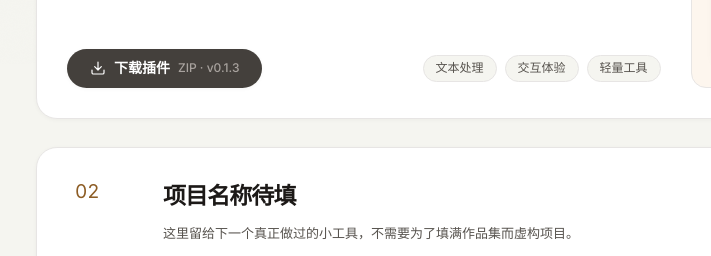
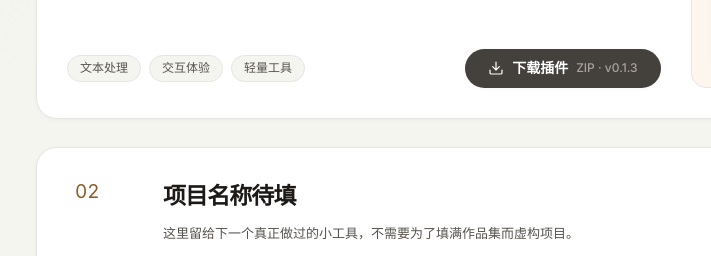
Before and after one commit to HogRush/personal-site, a plain HTML site: page project.html in a window 1280 px wide. Shown: the part 736-992 px from the top of the page, 0-711 px from the left. Drawn offline with Linux system fonts and the light colour scheme; a web font is replaced by a local one.

Commit message:
project 页卡片底部：标签组左移、下载按钮右移

```diff
--- a/project.html
+++ b/project.html
@@ -97,7 +97,7 @@
             <section><h3>起点</h3><p>在输入框里写好内容后，不想再复制文本、打开翻译页面，然后切换回来。</p></section>
             <section class="ip-usage"><h3>使用方式</h3><p>在 Chrome 或 Edge 安装扩展并配置兼容的模型接口，在输入框中选中文本后连续按三下空格，即可触发翻译。</p></section>
           </div>
-          <div class="ip-actions"><a class="ip-download btn btn-primary" href="/assets/downloads/spacebar-quick-translator-v0.1.3-quality-fast.zip" download="spacebar-quick-translator-v0.1.3-quality-fast.zip"><svg viewBox="0 0 24 24" fill="none" stroke="currentColor" stroke-width="1.8" stroke-linecap="round" stroke-linejoin="round" aria-hidden="true"><path d="M21 15v4a2 2 0 0 1-2 2H5a2 2 0 0 1-2-2v-4"/><path d="m7 10 5 5 5-5M12 15V3"/></svg>下载插件 <span>ZIP · v0.1.3</span></a><div class="ip-tags"><span>文本处理</span><span>交互体验</span><span>轻量工具</span></div></div>
+          <div class="ip-actions"><div class="ip-tags"><span>文本处理</span><span>交互体验</span><span>轻量工具</span></div><a class="ip-download btn btn-primary" href="/assets/downloads/spacebar-quick-translator-v0.1.3-quality-fast.zip" download="spacebar-quick-translator-v0.1.3-quality-fast.zip"><svg viewBox="0 0 24 24" fill="none" stroke="currentColor" stroke-width="1.8" stroke-linecap="round" stroke-linejoin="round" aria-hidden="true"><path d="M21 15v4a2 2 0 0 1-2 2H5a2 2 0 0 1-2-2v-4"/><path d="m7 10 5 5 5-5M12 15V3"/></svg>下载插件 <span>ZIP · v0.1.3</span></a></div>
         </div>
         <figure class="ip-preview"><figcaption>浏览器界面插画</figcaption><picture><source srcset="/assets/img/projects/spacebar-quick-translator.png" media="(prefers-reduced-motion: reduce)"><img src="/assets/img/projects/spacebar-quick-translator.gif" width="508" height="337" alt="Google 搜索页面顶部的浏览器界面插画"></picture></figure>
       </article>
```
